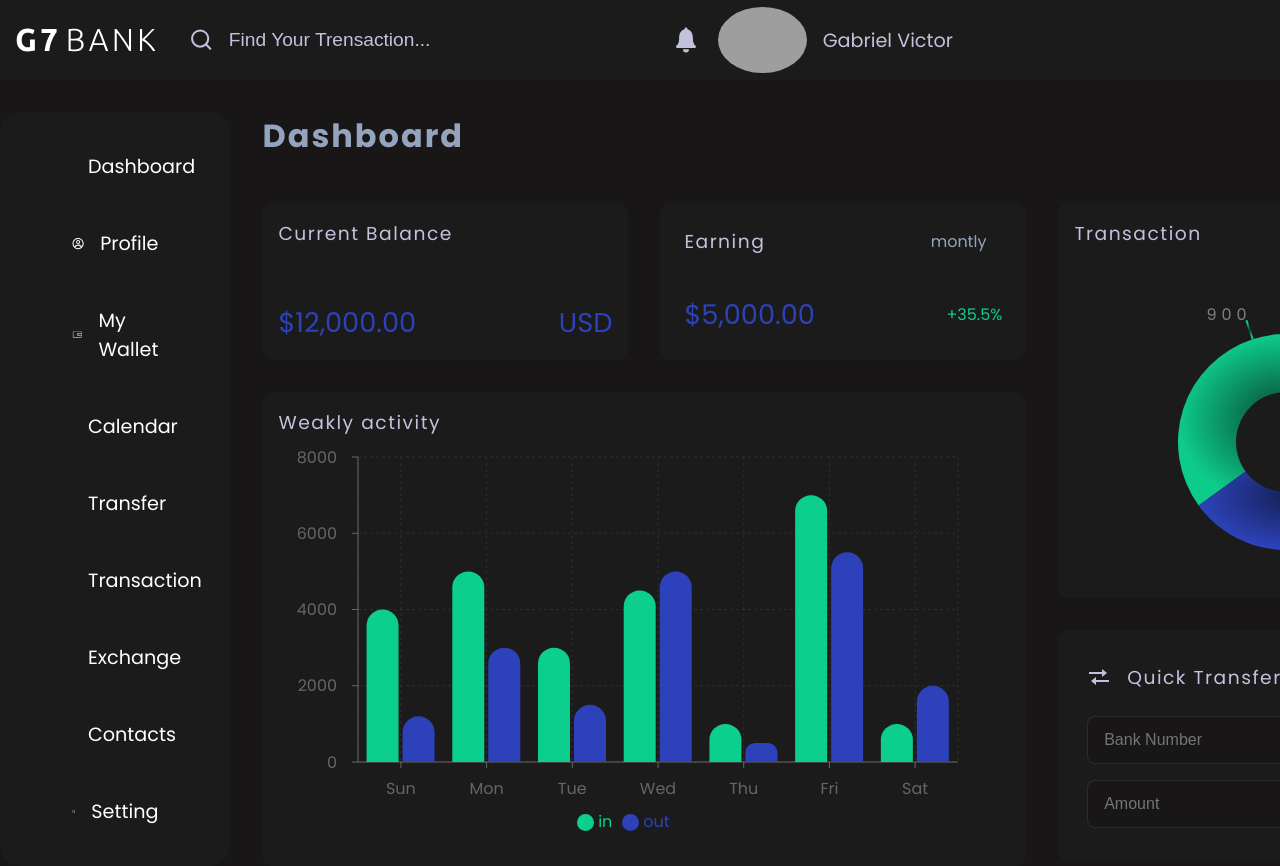
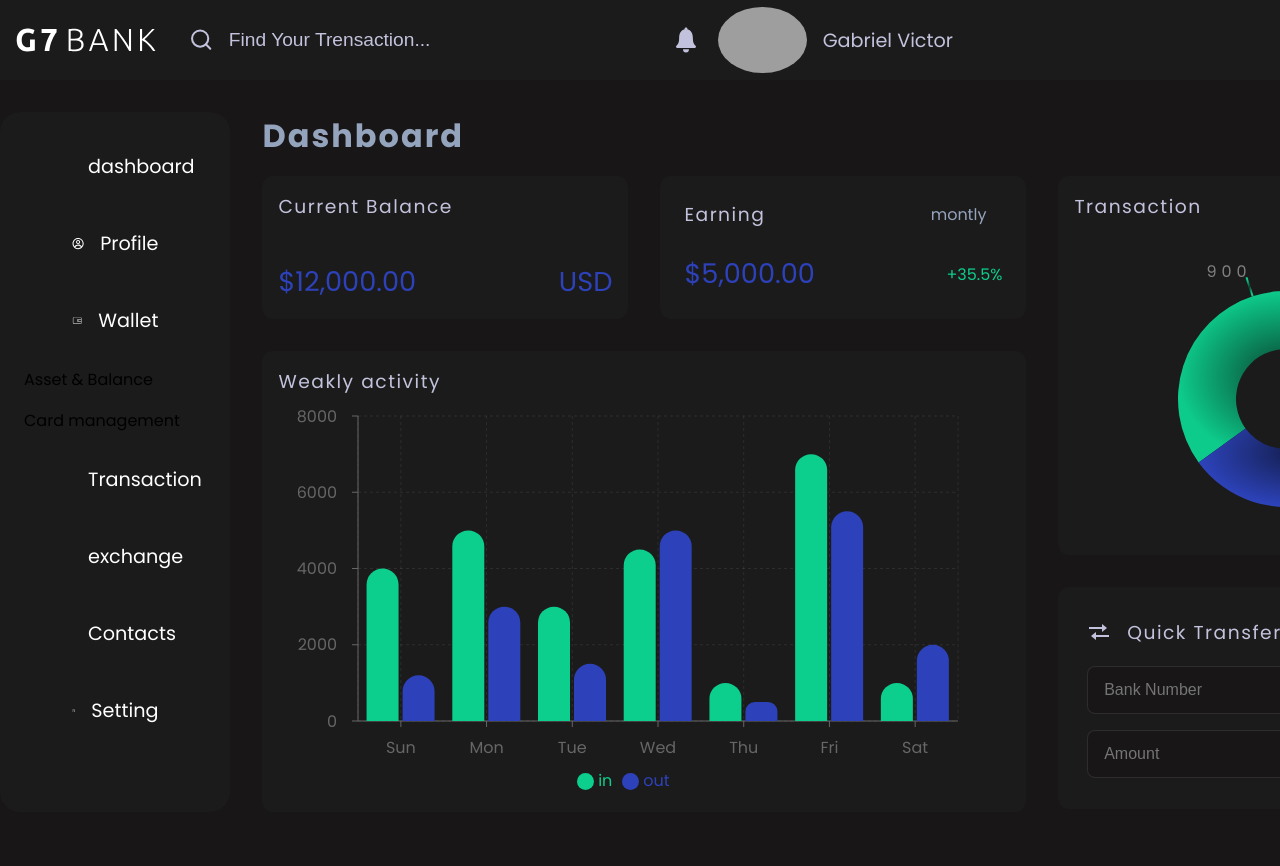
Before and after one commit to Gabriel-Vict0r/g7bank-dashboard, a React (Vite) app: page /dashboard in a window 1280 px wide. Shown: the top 866 px of the page. After the commit the page ends 812 px from the top, so only its background shows below. Built offline with nearby package versions, Linux system fonts and the light colour scheme; grey boxes are pictures that could not be loaded.

Commit message:
fix: remove the function map from menu; was added manually all the list elements

```diff
--- a/src/components/Menu.jsx
+++ b/src/components/Menu.jsx
@@ -1,5 +1,5 @@
-import React from 'react'
-import { Menu, List, Element } from "./Menu.style";
+import React from "react";
+import { Menu, List, Element, subElement } from "./Menu.style";
 import {
   MdOutlineDashboard,
   MdOutlineCurrencyExchange,
@@ -11,50 +11,45 @@ import { BsCalendar3Range, BsGraphUpArrow } from "react-icons/bs";
 import { FaFileInvoiceDollar } from "react-icons/fa";
 import { RiListSettingsLine } from "react-icons/ri";
 import { BiTransfer } from "react-icons/bi";
+import { useState } from "react";
 const MenuComponent = () => {
-    const menuLinks = [
-      {
-        content: "Dashboard",
-        route: "/dashboard",
-        icon: <MdOutlineDashboard />,
-      },
-      { content: "Profile", route: "/profile", icon: <CgProfile /> },
-      {
-        content: "My Wallet",
-        submenus: [
-          { content: "Asset & balance", route: "/assetBalance" },
-          { content: "Card management", route: "/cardManagement" },
-        ],
-        icon: <CiWallet />,
-      },
-      { content: "Calendar", route: "/calendar", icon: <BsCalendar3Range /> },
-      { content: "Transfer", route: "/transfer", icon: <BiTransfer /> },
-      {
-        content: "Transaction",
-        route: "/transaction",
-        icon: <BsGraphUpArrow />,
-      },
-      {
-        content: "Exchange",
-        route: "/exchange",
-        icon: <MdOutlineCurrencyExchange />,
-      },
-      { content: "Contacts", route: "/contacts", icon: <MdOutlineContacts /> },
-      { content: "Setting", route: "/setting", icon: <RiListSettingsLine /> },
-    ];
+  const [showWallet, setWallets] = useState(false);
   return (
     <Menu>
       <List>
-        {/* Mapping the const MenuLinks*/}
-        {menuLinks.map((el) => (
-          <Element to={el.route}>
-            {el.icon}
-            {el.content}
-          </Element>
-        ))}
+        <Element to="/dashboard">
+          <MdOutlineDashboard />
+          dashboard
+        </Element>
+        <Element to="/profile">
+          <CgProfile />
+          Profile
+        </Element>
+        <Element onClick={() => setWallets(true)}>
+          <CiWallet />
+          Wallet
+        </Element>
+        <subElement>Asset & Balance</subElement>
+        <subElement>Card management</subElement>
+        <Element to="/transaction">
+          <BsGraphUpArrow />
+          Transaction
+        </Element>
+        <Element to="/Exchange">
+          <MdOutlineCurrencyExchange />
+          exchange
+        </Element>
+        <Element to="/contacts">
+          <MdOutlineContacts />
+          Contacts
+        </Element>
+        <Element to="/setting">
+          <RiListSettingsLine />
+          Setting
+        </Element>
       </List>
     </Menu>
   );
-}
+};
 
-export default MenuComponent
+export default MenuComponent;
--- a/src/components/Menu.style.jsx
+++ b/src/components/Menu.style.jsx
@@ -16,7 +16,6 @@ export const List = styled.ul`
   gap: 1rem;
   list-style: none;
 `;
-
 export const Element = styled(Link)`
   text-decoration: none;
   color: white;
@@ -37,3 +36,6 @@ export const Element = styled(Link)`
     background-color: #292929;
   }
 `;
+export const subElement = styled(Element)`
+
+`;
--- a/src/components/pages/Profile/HeaderProfile.jsx
+++ b/src/components/pages/Profile/HeaderProfile.jsx
@@ -8,6 +8,7 @@ import {
   WrapperButton,
   ImgProfile,
   ButtonEdit,
+  BtnDiscart,
 } from "./Profile.style";
 import { HiOutlineAdjustmentsHorizontal } from "react-icons/hi2";
 import { useContext } from "react";
@@ -23,10 +24,17 @@ const HeaderProfile = ({ name, img, professional }) => {
         <Professional>{professional}</Professional>
       </WrapperInfs>
       <WrapperButton>
-        <ButtonEdit onClick={() => setEdit(true)}>
-          <HiOutlineAdjustmentsHorizontal />
-          Edit Profile
-        </ButtonEdit>
+        {!edit ? (
+          <ButtonEdit onClick={() => setEdit(true)}>
+            <HiOutlineAdjustmentsHorizontal />
+            Edit Profile
+          </ButtonEdit>
+        ) : (
+          <>
+            <BtnDiscart onClick={() => setEdit(false)}>Discart Changes</BtnDiscart>
+            <ButtonEdit>Save Changes</ButtonEdit>
+          </>
+        )}
       </WrapperButton>
     </HeaderPro>
   );
--- a/src/components/pages/Profile/Profile.style.jsx
+++ b/src/components/pages/Profile/Profile.style.jsx
@@ -38,6 +38,7 @@ export const WrapperButton = styled.div`
   display: flex;
   justify-content: flex-end;
 `;
+
 export const ButtonEdit = styled.button`
   width: 40%;
   height: 55px;
@@ -60,6 +61,10 @@ export const ButtonEdit = styled.button`
   & svg {
     font-size: 1.6rem;
   }
+`;
+export const BtnDiscart = styled(ButtonEdit)`
+  background: transparent;
+  color: ${(prop) => prop.theme.colors.thirty};
 `;
 export const ImgProfile = styled.img`
   width: 70%;
--- /dev/null
+++ b/src/components/pages/Wallet/Asset&Balance.jsx
@@ -0,0 +1,9 @@
+import React from 'react'
+
+const AssetAndBalance = () => {
+  return (
+    <div>Asset&Balance</div>
+  )
+}
+
+export default AssetAndBalance;
--- /dev/null
+++ b/src/components/pages/Wallet/CardManagement.jsx
@@ -0,0 +1,9 @@
+import React from 'react'
+
+const CardManagement = () => {
+  return (
+    <div>CardManagement</div>
+  )
+}
+
+export default CardManagement
```
Also changed, not shown: src/main.jsx (+10 -0 lines).
